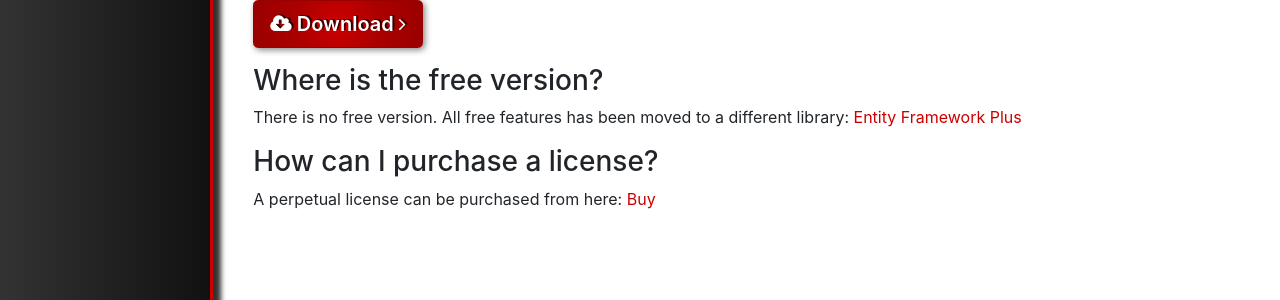
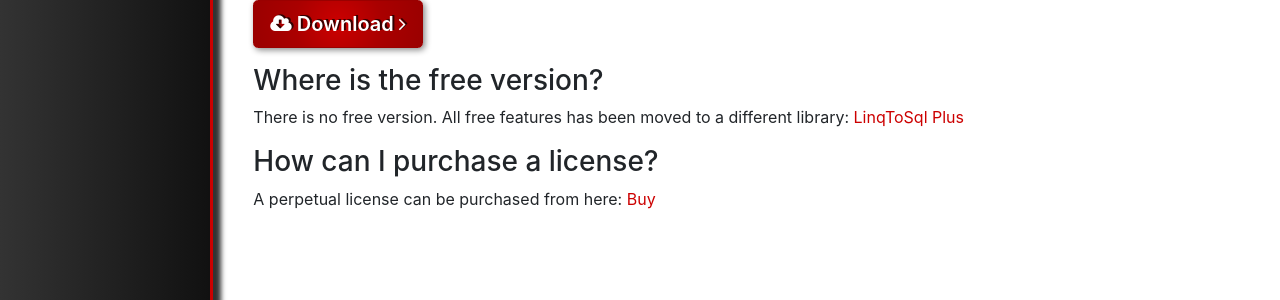
Before and after one commit to zzzprojects/LinqToSql-Plus, a Jekyll site: the page built from docs/pages/site/trial.md, in a window 1280 px wide and 1120 px high. Shown: the part 403-703 px from the top of the window. Built offline with Jekyll 4.4.1, drawn with Linux system fonts in a browser that asks for light colours; nearby versions of some CDN libraries.

Commit message:
Update trial.md

```diff
--- a/docs/pages/site/trial.md
+++ b/docs/pages/site/trial.md
@@ -14,7 +14,7 @@ You can extend your trial for several months by downloading the latest version a
 </a>
 
 ### Where is the free version?
-There is no free version. All free features has been moved to a different library: <a href="http://entityframework-plus.net/" target="_blank">Entity Framework Plus</a>
+There is no free version. All free features has been moved to a different library: <a href="http://linqtosql-plus.net" target="_blank">LinqToSql Plus</a>
 
 ### How can I purchase a license?
-A perpetual license can be purchased from here: <a href="http://entityframework-extensions.net/pricing">Buy</a>
+A perpetual license can be purchased from here: <a href="http://linqtosql-plus.net/pricing">Buy</a>
```
